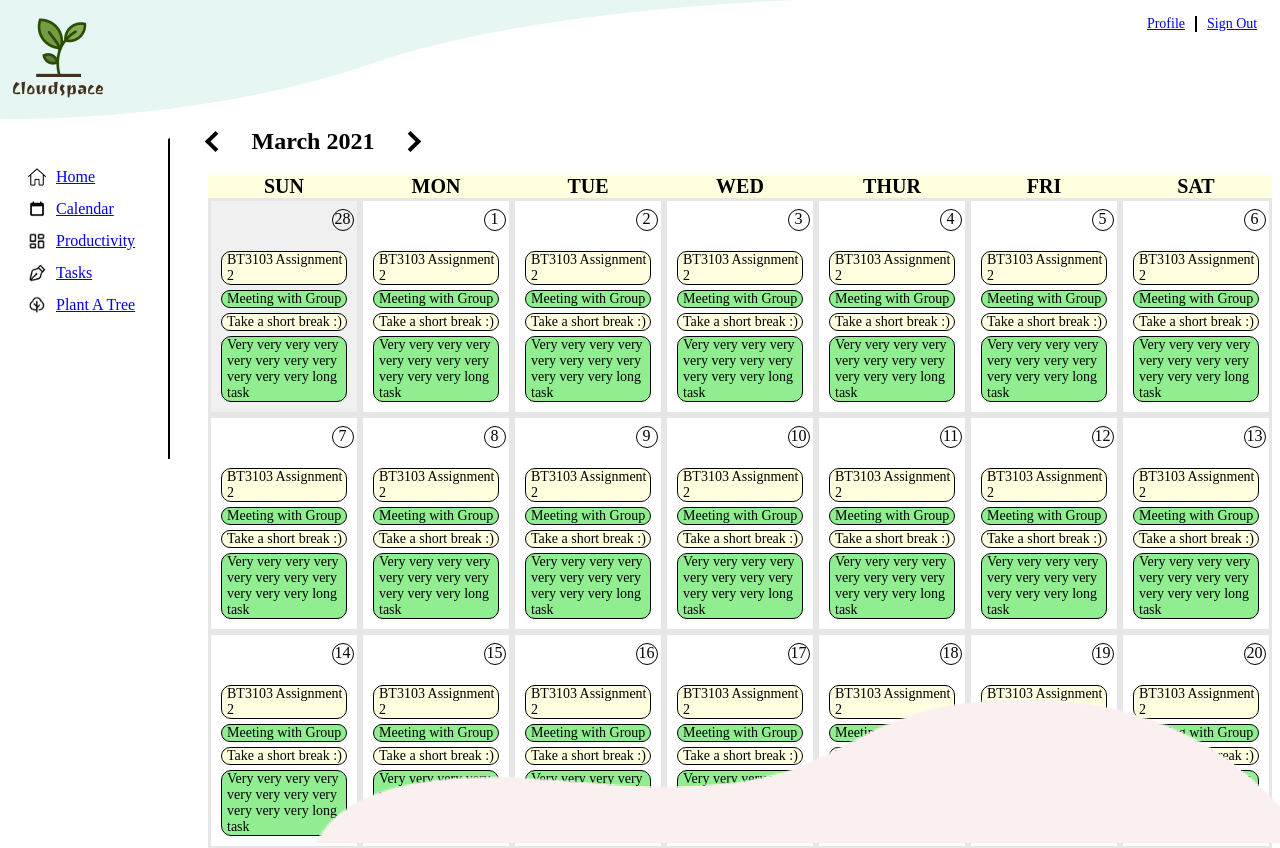
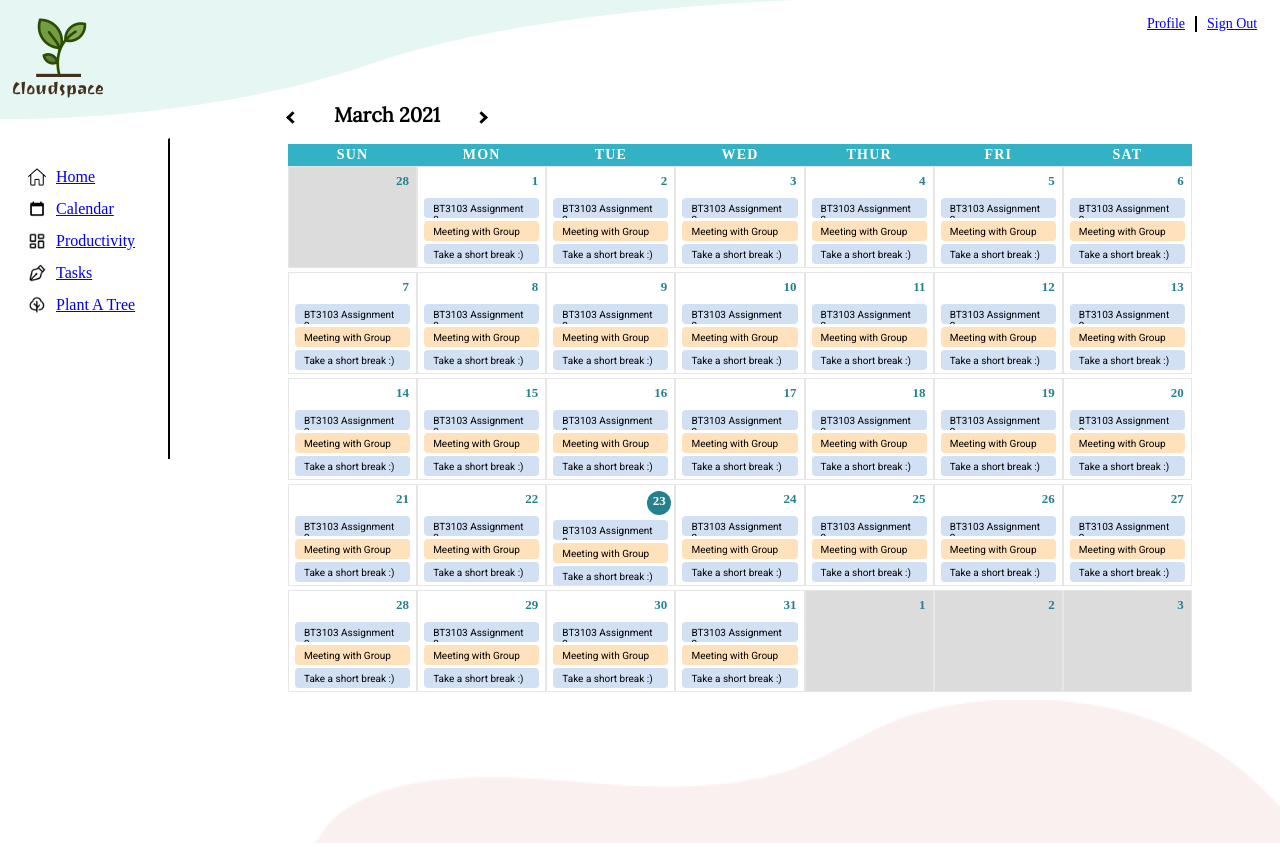
Before and after one commit to Huai-Xing/cloudspace, a Vue app: page /signin/calendar in a window 1280 px wide. Shown: the top 848 px of the page. After the commit the page ends 800 px from the top, so only its background shows below. Built offline with nearby package versions, Linux system fonts and the light colour scheme; no server answers; sample sign-in values are in the browser's storage.

Commit message:
Edited calendar UI

```diff
--- a/src/components/Calendar/CalendarCell.vue
+++ b/src/components/Calendar/CalendarCell.vue
@@ -6,8 +6,9 @@
         dayCurrentMonth: isNotCurrentMonth,
         dayTodayCell: isToday,
       }"
+      v-on:click="goToTasks"
     >
-      <ul class="cellItems">
+      <div class="cellItems">
         <li
           class="day"
           :class="{
@@ -16,10 +17,14 @@
         >
           {{ date.get('date') }}
         </li>
-        <li class="items" v-for="item in data" v-bind:key="item">
-          {{ item }}
-        </li>
-      </ul>
+        <div>
+          <li class="items" v-for="item in data"  v-bind:key="item"
+          :class="{ itemsEmpty: isNotCurrentMonth }">
+            {{ item }}
+          </li>
+        </div>
+
+      </div>
     </li>
   </div>
 </template>
@@ -49,51 +54,91 @@ export default {
 .cell {
   list-style-type: None;
   display: inline-block;
-  border: 3px solid rgb(230, 230, 230);
+  border: 1px solid rgb(230, 230, 230);
   position: relative;
-  min-height: 100px;
-  padding: 5px;
+  max-height: 94px;
+  padding: 3px;
+  overflow: scroll;
 }
 .dayCurrentMonth {
-  background-color: rgb(240, 240, 240);
+  background-color: rgb(220, 220, 220);
 }
+/*
 .dayTodayCell {
   border: 3px solid rgb(192, 2, 2);
-}
+}*/
 .cellItems {
   display: inline;
   align-content: center;
 }
 .day {
+  font-family: montserrat;
+  font-weight: 700;
+  font-size: 13px;
+  color: #26818f;
   list-style-type: None;
   display: block;
-  border: 1px solid black;
-  border-radius: 100%;
   height: 20px;
   width: 20px;
-  text-align: center;
+  /*border: 1px solid black;
+  border-radius: 100%;*/
+  text-align: right;
+  position: sticky;
+  top: 3px;
+  left: 80%;
+  margin-bottom: 8px;
+  cursor: pointer;
+}
+.day:hover, .day:focus {
   color: black;
-  position: relative;
-  bottom: 15px;
-  left: 85%;
 }
 .dayToday {
-  background-color: rgb(0, 255, 106);
-  color: black;
-  font-weight: 900;
+  background-color: #26818f;
+  color: white;
+  font-weight: 700;
+  border-radius: 100%;
+  height:22px;
+  width: 22px;
+  padding-top: 2px;
+  padding-left: 1px;
+  padding-right: 1px;
+  text-align: center;
+  position: relative;
 }
 .items {
+  font-family: roboto;
+  font-size: 10px;
+  text-align: left;
   list-style-type: None;
   display: block;
-  border: 1px solid black;
-  border-radius: 10px;
-  background-color: lightyellow;
-  margin: 5px;
-  padding-left: 5px;
-  min-width: 93px;
-  font-size: 14px;
+  border-radius: 4px;
+  background-color: rgb(255, 225, 187);
+  padding-left: 9px;
+  padding-right: 9px;
+  padding-top: 5px;
+  padding-bottom: 5px;
+  margin: 3px;
+  min-width: 80px;
+  max-height: 10px;
+  white-space: normal;
+  text-overflow: ellipsis;
+  overflow: hidden;
+  cursor: pointer;
+}
+.itemsEmpty{
+  visibility: hidden;
 }
 .items:nth-child(odd) {
-  background-color: lightgreen;
+  background-color: rgb(209, 224, 243);
+}
+::-webkit-scrollbar {
+  width: 0px;
+  height: 0px;
+}
+::-webkit-scrollbar-thumb {
+  background: rgb(255, 255, 255);
+}
+::-webkit-scrollbar-thumb:hover {
+  background: #888;
 }
 </style>
--- a/src/components/Calendar/CalendarHeader.vue
+++ b/src/components/Calendar/CalendarHeader.vue
@@ -1,7 +1,7 @@
 <template>
   <div>
     <i class="arrow left" v-on:click="change(0)"></i>
-    <h2>{{displayDate}}</h2>
+    <h2>{{ displayDate }}</h2>
     <i class="arrow right" v-on:click="change(1)"></i>
     <span v-show="isToday" v-on:click="change(2)">Jump to today</span>
     <ul>
@@ -9,72 +9,75 @@
         {{ day }}
       </li>
     </ul>
-
   </div>
 </template>
 
 
 <script>
-import dayjs from 'dayjs';
+import dayjs from "dayjs";
 
 export default {
   data() {
     return {
       SelectedDate: dayjs(),
       isToday: false,
-        Days: ["SUN", "MON","TUE","WED","THUR","FRI","SAT"]
-    }
+      Days: ["SUN", "MON", "TUE", "WED", "THUR", "FRI", "SAT"],
+    };
   },
   methods: {
-      change: function(x) {
+    change: function (x) {
       if (x == 0) {
-              this.SelectedDate = this.SelectedDate.subtract(1,"month");
+        this.SelectedDate = this.SelectedDate.subtract(1, "month");
       } else if (x == 1) {
-              this.SelectedDate = this.SelectedDate.add(1,"month");
+        this.SelectedDate = this.SelectedDate.add(1, "month");
       } else {
         this.SelectedDate = dayjs();
       }
-          if (this.SelectedDate.get('month') == dayjs().get('month')) {
+      if (this.SelectedDate.get("month") == dayjs().get("month")) {
         this.isToday = false;
       } else {
         this.isToday = true;
       }
-          this.$emit('changeMonth', this.SelectedDate)
-      }
+      this.$emit("changeMonth", this.SelectedDate);
+    },
   },
   computed: {
-      displayDate: function() {
+    displayDate: function () {
       return this.SelectedDate.format("MMMM YYYY");
     },
-  }
-}
+  },
+};
 </script>
 
 
 <style scoped>
 h2 {
+  font-family: Lora;
+  font-size: 20px;
+  color: black;
   display: inline-block;
   text-align: center;
   width: 180px;
+  margin-top: -100px;
 }
 .arrow {
   border: solid black;
-  border-width: 0 4px 4px 0;
+  border-width: 0 3px 3px 0;
   display: inline-block;
-  padding: 3px;
+  padding: 2px;
   cursor: pointer;
 }
 .right {
   transform: rotate(-45deg);
   -webkit-transform: rotate(-45deg);
-  width: 5px;
-  height: 5px;
+  width: 2px;
+  height: 2px;
 }
 .left {
   transform: rotate(135deg);
   -webkit-transform: rotate(135deg);
-  width: 5px;
-  height: 5px;
+  width: 2px;
+  height: 2px;
 }
 span {
   align-items: center;
@@ -89,13 +92,15 @@ ul {
   grid-template-columns: repeat(7, 1fr);
 }
 li {
+  font-family: montserrat;
+  font-size: 14px;
+  font-weight: 700;
+  letter-spacing: 1.2px;
+  color: white;
+  background-color: rgb(52, 178, 197);
   list-style-type: None;
-  background-color: lightyellow;
-  margin: 0px;
-  padding-left: 0px;
+  padding: 3px;
   text-align: center;
-  font-size: 20px;
-  font-weight: 700;
-  min-width: 120px;
+  min-width: max-content;
 }
 </style>
--- a/src/components/CalendarPage.vue
+++ b/src/components/CalendarPage.vue
@@ -5,7 +5,12 @@
     <div class="cal">
       <CalHeader v-on:changeMonth="reGenerate"></CalHeader>
       <ul>
-      <CalCell v-for="date in dates" v-bind:key="date" :date="date" :selectedDate="selectedDate"></CalCell>
+        <CalCell
+          v-for="date in dates"
+          v-bind:key="date"
+          :date="date"
+          :selectedDate="selectedDate"
+        ></CalCell>
       </ul>
     </div>
   </div>
@@ -13,7 +18,7 @@
 
 
 <script>
-import MainNavigation from './MainNavigation.vue';
+import MainNavigation from "./MainNavigation.vue";
 import CalHeader from "./Calendar/CalendarHeader.vue";
 import CalCell from "./Calendar/CalendarCell.vue";
 import dayjs from "dayjs";
@@ -27,17 +32,17 @@ export default {
     };
   },
   methods: {
-    reGenerate: function(x) {
+    reGenerate: function (x) {
       this.generateDays(x);
       this.selectedDate = x;
     },
-    generateDays: function(x = dayjs()) {
-      var firstDay = x.startOf('month').get('day');
+    generateDays: function (x = dayjs()) {
+      var firstDay = x.startOf("month").get("day");
       var counter = 0 - firstDay;
-      var days = []
+      var days = [];
       for (let i = 0; i < 35; i++) {
-        var dayAdd = x.startOf('month').add(counter,'days');
-        days.push(dayAdd)
+        var dayAdd = x.startOf("month").add(counter, "days");
+        days.push(dayAdd);
         counter += 1;
       }
       this.dates = days;
@@ -63,19 +68,19 @@ export default {
   components: {
     CalHeader: CalHeader,
     CalCell: CalCell,
-    'appNav': MainNavigation,
+    appNav: MainNavigation,
   },
-  created: function() {
+  created: function () {
     this.generateDays();
-  }
+  },
 };
 </script>
 
 
 <style scoped>
 .cal {
-  margin-left: 200px;
-  margin-bottom: 140px;
+  margin-left: 280px;
+  margin-right: 80px;
 }
 ul {
   flex-wrap: wrap;
@@ -84,5 +89,7 @@ ul {
   margin: 0;
   display: grid;
   grid-template-columns: repeat(7, 1fr);
+  grid-template-rows: repeat(5, 1fr);
+  row-gap: 0px;
 }
 </style>
```
Also changed, not shown: 1 other file (tests, documents, lock files or other folders). Lines whose indentation alone changed are shown as unchanged.
